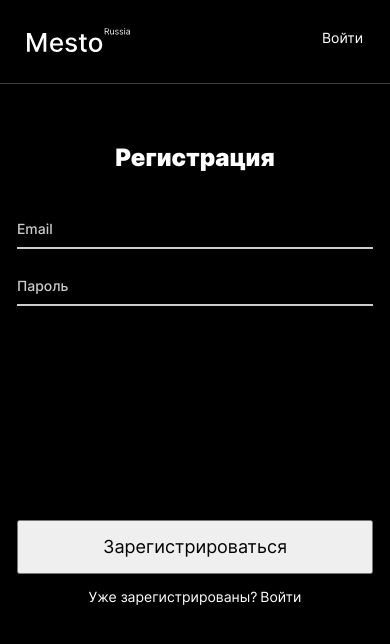
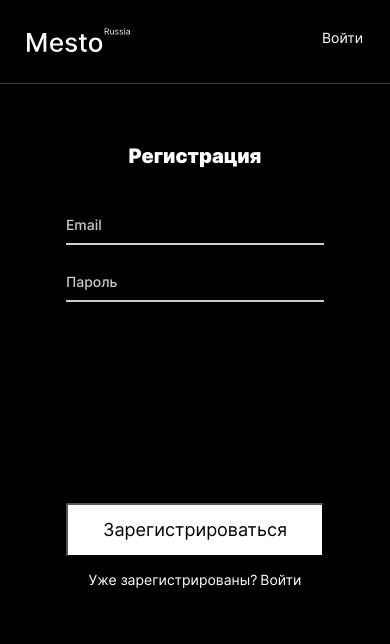
Before and after one commit to Argayash1/react-mesto-auth, a React (Create React App) app: page /sign-up in a window 390 px wide. Shown: the top 644 px of the page. Built offline with nearby package versions, Linux system fonts and the light colour scheme.

Commit message:
Доделал адаптивную вёрстку

```diff
--- a/src/blocks/login/__error/login__error.css
+++ b/src/blocks/login/__error/login__error.css
@@ -0,0 +1,8 @@
+.login__error {
+  font-weight: 500;
+  font-size: 18px;
+  line-height: 1.15;
+  color: #ff0000;
+  padding: 0;
+  margin: 3px 0 0;
+}
--- a/src/blocks/login/__submit-button/login__submit-button.css
+++ b/src/blocks/login/__submit-button/login__submit-button.css
@@ -4,6 +4,8 @@
   padding: 14px 84px;
   font-size: 18px;
   line-height: 22px;
+  background: #ffffff;
+  border-radius: 2px;
   cursor: pointer;
   transition: opacity 0.5s linear;
 }
--- a/src/blocks/popup/__register-image/popup__register-image.css
+++ b/src/blocks/popup/__register-image/popup__register-image.css
@@ -3,3 +3,9 @@
   height: 120px;
   margin: 28px auto 0;
 }
+
+@media screen and (max-width: 740px) {
+  .popup__register-image {
+    margin-top: 23px;
+  }
+}
--- a/src/blocks/popup/__register-title/popup__register-title.css
+++ b/src/blocks/popup/__register-title/popup__register-title.css
@@ -1,9 +1,18 @@
 .popup__register-title {
+  max-width: 358px;
+  /* height: 58px; */
+  margin: 32px 34px 20px;
   font-weight: 900;
   font-size: 24px;
   line-height: 29px;
   text-align: center;
-  max-width: 358px;
-  height: 58px;
-  margin: 32px 34px 20px;
 }
+
+@media screen and (max-width: 740px) {
+  .popup__register-title {
+    max-width: 280px;
+    font-size: 20px;
+    line-height: 24px;
+    margin: 41px 18px 25px;
+  }
+}
--- a/src/blocks/register/__form/register__form.css
+++ b/src/blocks/register/__form/register__form.css
@@ -4,3 +4,15 @@
   max-width: 358px;
   margin: 0 auto;
 }
+
+@media screen and (max-width: 968px) {
+  .register__form {
+    max-width: 308px;
+  }
+}
+
+@media screen and (max-width: 740px) {
+  .register__form {
+    max-width: 260px;
+  }
+}
--- a/src/blocks/register/__signin-link/register__signin-link.css
+++ b/src/blocks/register/__signin-link/register__signin-link.css
@@ -2,6 +2,9 @@
   text-decoration: none;
   color: white;
   margin-left: 3px;
+  font-size: 14px;
+  line-height: 17px;
+  text-align: center;
   transition: opacity 0.5s linear;
 }
 
--- a/src/blocks/register/__signin-text/register__signin-text.css
+++ b/src/blocks/register/__signin-text/register__signin-text.css
@@ -1,3 +1,5 @@
 .register__signin-text {
+  font-size: 14px;
+  line-height: 17px;
   text-align: center;
 }
--- a/src/blocks/register/__submit-button/register__submit-button.css
+++ b/src/blocks/register/__submit-button/register__submit-button.css
@@ -4,6 +4,8 @@
   padding: 14px 84px;
   font-size: 18px;
   line-height: 22px;
+  background: #ffffff;
+  border-radius: 2px;
   cursor: pointer;
   transition: opacity 0.5s linear;
 }
@@ -11,3 +13,17 @@
 .register__submit-button:hover {
   opacity: 0.8;
 }
+
+@media screen and (max-width: 968px) {
+  .register__submit-button {
+    margin-top: 180px;
+    padding: 14px 60px;
+  }
+}
+
+@media screen and (max-width: 740px) {
+  .register__submit-button {
+    margin-top: 173px;
+    padding: 14px 35px;
+  }
+}
--- a/src/blocks/register/__title/register__title.css
+++ b/src/blocks/register/__title/register__title.css
@@ -3,3 +3,10 @@
   margin: 60px 0 48px;
   padding: 0;
 }
+
+@media screen and (max-width: 740px) {
+  .register__title {
+    font-size: 20px;
+    line-height: 24px;
+  }
+}
--- a/src/index.css
+++ b/src/index.css
@@ -27,6 +27,7 @@
 @import url(./blocks/login/__title/login___title.css);
 @import url(./blocks/login/__form/login__form.css);
 @import url(./blocks/login/__input/login__input.css);
+@import url(./blocks/login/__error/login__error.css);
 @import url(./blocks/login/__submit-button/login__submit-button.css);
 
 @import url(./blocks/profile/profile.css);
```
